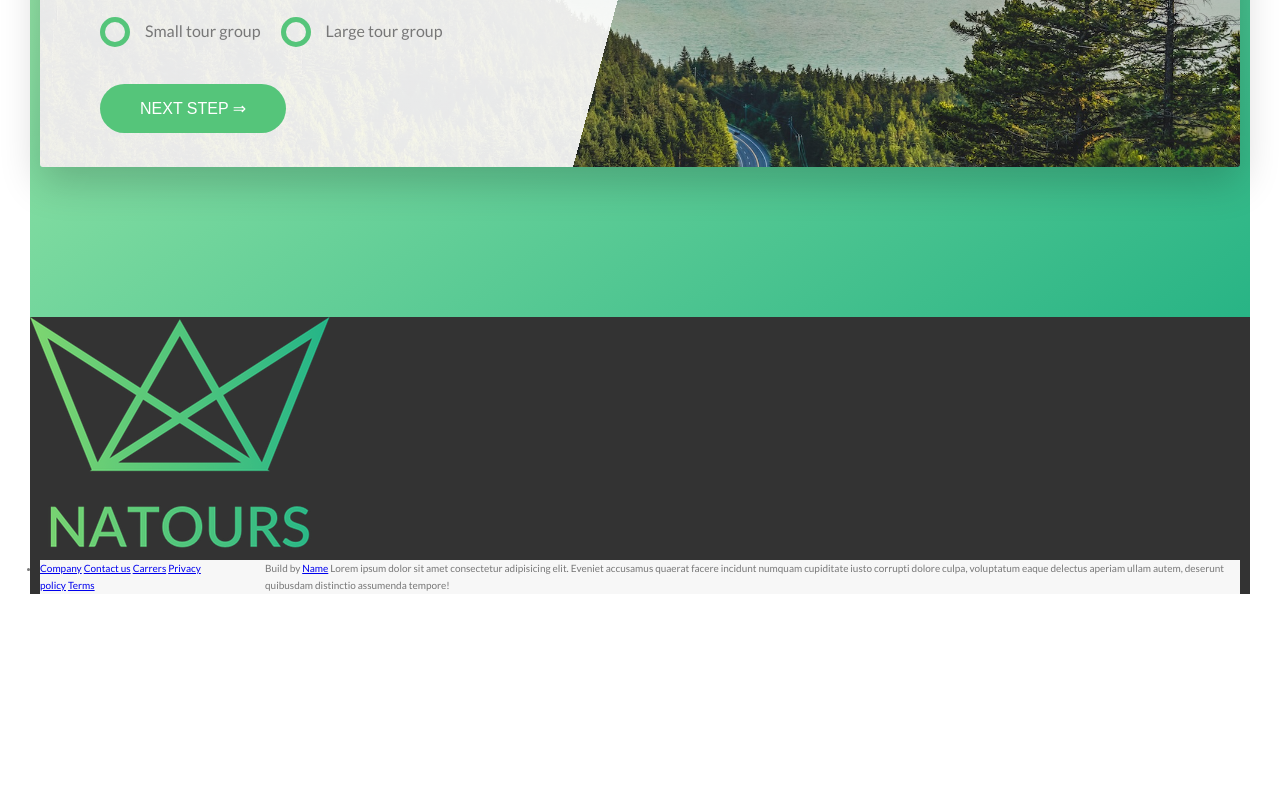
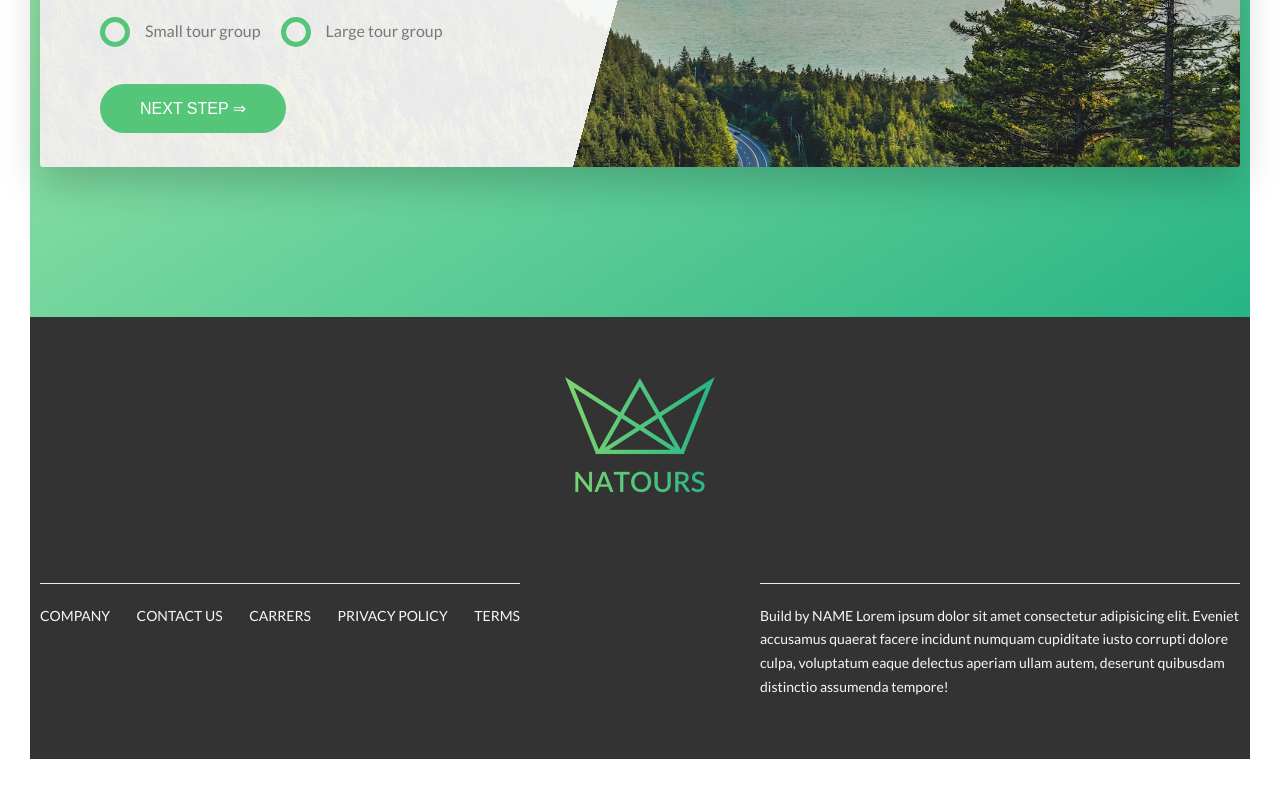
Before and after one commit to GeViN-Gl/Natours, a website: page index.html in a window 1280 px wide. Shown: the part 4921-5710 px from the top of the page. Before the commit the page ends 5545 px from the top, so only its background shows below. Drawn offline with nearby package versions, Linux system fonts and the light colour scheme.

Commit message:
footer done

```diff
--- a/index.html
+++ b/index.html
@@ -373,7 +373,7 @@
         <img src="img/logo-green-2x.png" alt="Logo" class="footer__logo" />
       </div>
 
-      <div class="row">
+      <div class="container-footer">
         <div class="footer__navigation">
           <ul class="footer__list">
             <li class="footer__item">
--- a/sass/abstracts/_mixins.scss
+++ b/sass/abstracts/_mixins.scss
@@ -4,10 +4,6 @@
   gap: $gap;
 }
 
-// display: flex;
-// $hor-gap: 20px;
-// justify-content: space-between;
-
 //////////TEST
 
 @mixin test-gradient {
--- a/sass/layout/_footer.scss
+++ b/sass/layout/_footer.scss
@@ -1,3 +1,61 @@
+%footer-up-line {
+  border-top: 1px solid $color-grey-light-2;
+  padding-top: 2rem;
+}
+$footer-flex-basis: 40%;
+
 .footer {
   background-color: $color-grey-dark-3;
+  padding: 6rem 0;
+  font-size: $font-size-small;
+  color: $color-grey-light-1;
+
+  &__logo-box {
+    text-align: center;
+    margin-bottom: $mrgn-bottom;
+  }
+
+  &__logo {
+    width: 15rem;
+  }
+
+  &__navigation {
+    order: -1;
+    flex-basis: $footer-flex-basis;
+    @extend %footer-up-line;
+  }
+
+  &__list {
+    list-style: none;
+  }
+
+  &__item {
+    display: flex;
+    gap: 1.5rem;
+    justify-content: space-between;
+  }
+
+  &__link {
+    &:link,
+    &:visited {
+      color: $color-grey-light-1;
+      background-color: $color-grey-dark-3;
+      text-decoration: none;
+      text-transform: uppercase;
+      display: inline-block;
+      transition: all 0.2s;
+    }
+
+    &:hover,
+    &:active {
+      color: $color-primary;
+      box-shadow: 0 1rem 2rem rgba($color-black, 0.4);
+      transform: rotate(5deg) scale(1.3);
+    }
+  }
+
+  &__copyright {
+    flex-basis: $footer-flex-basis;
+    @extend %footer-up-line;
+  }
 }
--- a/sass/layout/_grid.scss
+++ b/sass/layout/_grid.scss
@@ -40,3 +40,9 @@
   padding-bottom: 2rem;
   align-items: center;
 }
+
+.container-footer {
+  @extend %containers-placeholder;
+  @include flex_row(0, 2rem);
+  justify-content: space-between;
+}
```
Also changed, not shown: css/style.css.
